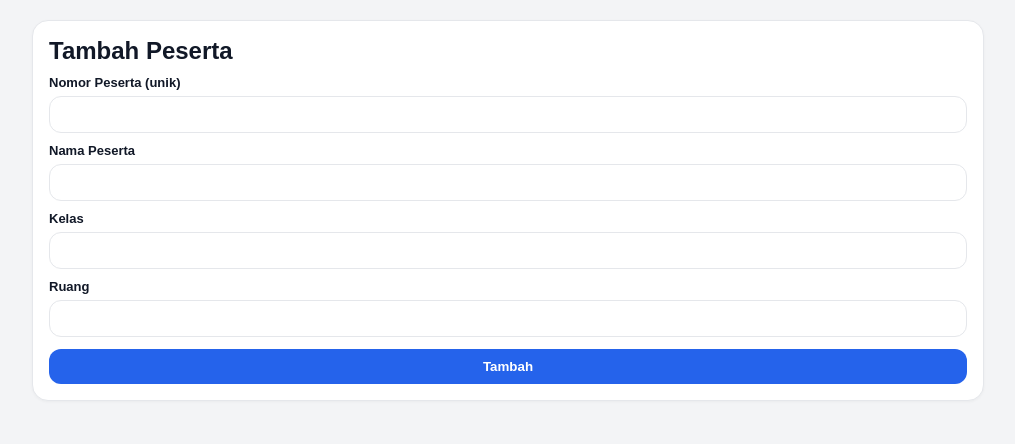
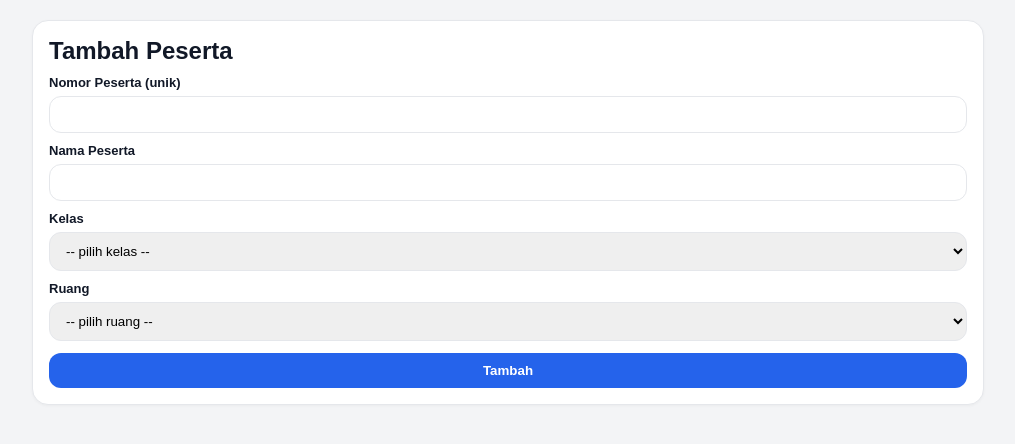
Before and after one commit to phychole/Kartu-Peserta, a PHP site: page /admin/peserta_form.php in a window 1280 px wide. Shown: the part 47-491 px from the top of the page, without its empty margins (132-1147 px from the left). Run offline with PHP 8.4, Linux system fonts and the light colour scheme; a user stored in the database is signed in; tables that the repository leaves empty hold one stand-in row (values such as "Sample post").

Commit message:
Update peserta_form.php

```diff
--- a/admin/peserta_form.php
+++ b/admin/peserta_form.php
@@ -11,8 +11,47 @@ $isEdit = false;
 if ($id > 0) {
   $stmt = $pdo->prepare("SELECT * FROM peserta WHERE id=? LIMIT 1");
   $stmt->execute([$id]);
-  $row = $stmt->fetch();
+  $row = $stmt->fetch(PDO::FETCH_ASSOC);
   if ($row) { $data = $row; $isEdit = true; }
+}
+
+/* daftar kelas */
+$kelasList = $pdo->query("SELECT DISTINCT kelas FROM peserta WHERE kelas<>'' ORDER BY kelas")->fetchAll(PDO::FETCH_COLUMN);
+
+/* mapping kelas -> ruang */
+$map = [];
+$st = $pdo->query("SELECT DISTINCT kelas, ruang FROM peserta WHERE kelas<>'' AND ruang<>'' ORDER BY kelas, ruang");
+while ($r = $st->fetch(PDO::FETCH_ASSOC)) {
+  $k = (string)$r['kelas'];
+  $rg = (string)$r['ruang'];
+  if (!isset($map[$k])) $map[$k] = [];
+  $map[$k][] = $rg;
+}
+foreach ($map as $k => $arr) {
+  $arr = array_values(array_unique($arr));
+  sort($arr);
+  $map[$k] = $arr;
+}
+
+/* ruang global fallback */
+$ruangGlobal = $pdo->query("SELECT DISTINCT ruang FROM peserta WHERE ruang<>'' ORDER BY ruang")->fetchAll(PDO::FETCH_COLUMN);
+
+/* pastikan nilai edit masuk list (agar tetap muncul selected) */
+if ($isEdit && $data['kelas'] !== '' && !in_array($data['kelas'], $kelasList, true)) {
+  $kelasList[] = $data['kelas'];
+  sort($kelasList);
+}
+if ($isEdit && $data['kelas'] !== '' && $data['ruang'] !== '') {
+  if (!isset($map[$data['kelas']])) $map[$data['kelas']] = [];
+  if (!in_array($data['ruang'], $map[$data['kelas']], true)) {
+    $map[$data['kelas']][] = $data['ruang'];
+    $map[$data['kelas']] = array_values(array_unique($map[$data['kelas']]));
+    sort($map[$data['kelas']]);
+  }
+  if (!in_array($data['ruang'], $ruangGlobal, true)) {
+    $ruangGlobal[] = $data['ruang'];
+    sort($ruangGlobal);
+  }
 }
 
 $error = '';
@@ -21,8 +60,12 @@ $msg = '';
 if ($_SERVER['REQUEST_METHOD']==='POST') {
   $nomor = trim($_POST['nomor_peserta'] ?? '');
   $nama  = trim($_POST['nama'] ?? '');
+
   $kelas = trim($_POST['kelas'] ?? '');
+  if ($kelas === '__manual__') $kelas = trim($_POST['kelas_manual'] ?? '');
+
   $ruang = trim($_POST['ruang'] ?? '');
+  if ($ruang === '__manual__') $ruang = trim($_POST['ruang_manual'] ?? '');
 
   if ($nomor==='' || $nama==='' || $kelas==='' || $ruang==='') {
     $error = 'Semua field wajib diisi.';
@@ -32,6 +75,7 @@ if ($_SERVER['REQUEST_METHOD']==='POST') {
         $stmt = $pdo->prepare("UPDATE peserta SET nomor_peserta=?, nama=?, kelas=?, ruang=? WHERE id=?");
         $stmt->execute([$nomor,$nama,$kelas,$ruang,$id]);
         $msg = 'Data berhasil diupdate.';
+        $data = ['nomor_peserta'=>$nomor, 'nama'=>$nama, 'kelas'=>$kelas, 'ruang'=>$ruang];
       } else {
         $stmt = $pdo->prepare("INSERT INTO peserta (nomor_peserta,nama,kelas,ruang) VALUES (?,?,?,?)");
         $stmt->execute([$nomor,$nama,$kelas,$ruang]);
@@ -39,15 +83,17 @@ if ($_SERVER['REQUEST_METHOD']==='POST') {
         $data = ['nomor_peserta'=>'', 'nama'=>'', 'kelas'=>'', 'ruang'=>''];
       }
     } catch (PDOException $e) {
-      // nomor peserta unik
-      if (strpos($e->getMessage(), 'Duplicate') !== false) {
-        $error = 'Nomor peserta sudah ada (unik).';
-      } else {
-        $error = 'Gagal menyimpan data.';
+      if (stripos($e->getMessage(), 'Duplicate') !== false) $error = 'Nomor peserta sudah ada (unik).';
+      else $error = 'Gagal menyimpan data.';
     }
   }
 }
-}
+
+/* untuk JS */
+$mapJson = json_encode($map, JSON_UNESCAPED_UNICODE);
+$ruangGlobalJson = json_encode(array_values($ruangGlobal), JSON_UNESCAPED_UNICODE);
+$currentKelas = (string)($data['kelas'] ?? '');
+$currentRuang = (string)($data['ruang'] ?? '');
 ?>
 <!doctype html>
 <html lang="id">
@@ -56,6 +102,10 @@ if ($_SERVER['REQUEST_METHOD']==='POST') {
   <meta name="viewport" content="width=device-width, initial-scale=1">
   <title><?= $isEdit ? 'Edit' : 'Tambah' ?> Peserta - PSAJ</title>
   <link rel="stylesheet" href="<?= url('/assets/style.css') ?>">
+  <style>
+    .hint{ font-size:12px; color:#6b7280; margin-top:6px; }
+    .manual{ display:none; margin-top:8px; }
+  </style>
 </head>
 <body class="page">
 <header class="topbar">
@@ -64,7 +114,6 @@ if ($_SERVER['REQUEST_METHOD']==='POST') {
     <span class="muted">| <?= e($_SESSION['username'] ?? '') ?></span>
   </div>
   <nav>
-
     <a href="<?= url('/admin/dashboard.php') ?>">Dashboard</a>
     <a href="<?= url('/auth/logout.php') ?>" class="danger">Logout</a>
   </nav>
@@ -77,7 +126,7 @@ if ($_SERVER['REQUEST_METHOD']==='POST') {
   <?php if ($msg): ?><div class="success"><?= e($msg) ?></div><?php endif; ?>
   <?php if ($error): ?><div class="alert"><?= e($error) ?></div><?php endif; ?>
 
-      <form method="post">
+  <form method="post" id="formPeserta">
     <label>Nomor Peserta (unik)</label>
     <input type="text" name="nomor_peserta" value="<?= e($data['nomor_peserta']) ?>" required>
 
@@ -85,14 +134,131 @@ if ($_SERVER['REQUEST_METHOD']==='POST') {
     <input type="text" name="nama" value="<?= e($data['nama']) ?>" required>
 
     <label>Kelas</label>
-        <input type="text" name="kelas" value="<?= e($data['kelas']) ?>" required>
+    <select name="kelas" id="kelasSelect" required style="width:100%;padding:10px 12px;border:1px solid var(--border);border-radius:12px;">
+      <option value="">-- pilih kelas --</option>
+      <?php foreach ($kelasList as $k): ?>
+        <option value="<?= e($k) ?>" <?= ($currentKelas===$k?'selected':'') ?>><?= e($k) ?></option>
+      <?php endforeach; ?>
+      <option value="__manual__">(+ Ketik manual...)</option>
+    </select>
+
+    <div class="manual" id="kelasManualWrap">
+      <input type="text" name="kelas_manual" id="kelasManual" placeholder="Isi kelas manual (contoh: XII RPL 1)">
+      <div class="hint">Jika kelas belum ada di dropdown, isi manual di sini.</div>
+    </div>
 
     <label>Ruang</label>
-        <input type="text" name="ruang" value="<?= e($data['ruang']) ?>" required>
+    <select name="ruang" id="ruangSelect" required style="width:100%;padding:10px 12px;border:1px solid var(--border);border-radius:12px;">
+      <option value="">-- pilih ruang --</option>
+      <option value="__manual__">(+ Ketik manual...)</option>
+    </select>
+
+    <div class="manual" id="ruangManualWrap">
+      <input type="text" name="ruang_manual" id="ruangManual" placeholder="Isi ruang manual (contoh: 05)">
+      <div class="hint">Jika ruang belum ada di dropdown, isi manual di sini.</div>
+    </div>
 
     <button type="submit"><?= $isEdit ? 'Simpan Perubahan' : 'Tambah' ?></button>
   </form>
 </section>
 </main>
+
+<script>
+(function(){
+  const map = <?= $mapJson ?>;
+  const ruangGlobal = <?= $ruangGlobalJson ?>;
+
+  const kelasSel = document.getElementById('kelasSelect');
+  const ruangSel = document.getElementById('ruangSelect');
+
+  const kelasWrap = document.getElementById('kelasManualWrap');
+  const ruangWrap = document.getElementById('ruangManualWrap');
+
+  const kelasManual = document.getElementById('kelasManual');
+  const ruangManual = document.getElementById('ruangManual');
+
+  const currentKelas = <?= json_encode($currentKelas, JSON_UNESCAPED_UNICODE) ?>;
+  const currentRuang = <?= json_encode($currentRuang, JSON_UNESCAPED_UNICODE) ?>;
+
+  function setOptions(selectEl, items, selectedValue){
+    selectEl.innerHTML = '';
+
+    const opt0 = document.createElement('option');
+    opt0.value = '';
+    opt0.textContent = '-- pilih ruang --';
+    selectEl.appendChild(opt0);
+
+    items.forEach(v => {
+      const o = document.createElement('option');
+      o.value = v;
+      o.textContent = v;
+      if (selectedValue && selectedValue === v) o.selected = true;
+      selectEl.appendChild(o);
+    });
+
+    const oManual = document.createElement('option');
+    oManual.value = '__manual__';
+    oManual.textContent = '(+ Ketik manual...)';
+    selectEl.appendChild(oManual);
+  }
+
+  function syncManual(){
+    if (kelasSel.value === '__manual__'){
+      kelasWrap.style.display = 'block';
+      kelasManual.required = true;
+    } else {
+      kelasWrap.style.display = 'none';
+      kelasManual.required = false;
+      kelasManual.value = '';
+    }
+
+    if (ruangSel.value === '__manual__'){
+      ruangWrap.style.display = 'block';
+      ruangManual.required = true;
+    } else {
+      ruangWrap.style.display = 'none';
+      ruangManual.required = false;
+      ruangManual.value = '';
+    }
+  }
+
+  function rebuildRuang(keepSelected){
+    const k = kelasSel.value;
+
+    if (!k || k === '__manual__') {
+      // tidak ada kelas, pakai global
+      setOptions(ruangSel, ruangGlobal, keepSelected ? currentRuang : '');
+      syncManual();
+      return;
+    }
+
+    const list = map[k] ? map[k] : [];
+    const selected = keepSelected ? currentRuang : '';
+    setOptions(ruangSel, list, selected);
+
+    // jika keepSelected tapi currentRuang tidak ada di list, biarkan kosong
+    if (keepSelected && selected && list.indexOf(selected) === -1) {
+      ruangSel.value = '';
+    }
+
+    syncManual();
+  }
+
+  // INIT: edit harus tampil sesuai DB
+  if (currentKelas) {
+    kelasSel.value = currentKelas;
+    rebuildRuang(true); // <— ini kunci: ruang ikut kelas DB, dan selected = currentRuang
+  } else {
+    rebuildRuang(false);
+  }
+
+  kelasSel.addEventListener('change', function(){
+    // saat user ganti kelas, ruang tidak dipaksa tetap
+    rebuildRuang(false);
+  });
+
+  ruangSel.addEventListener('change', syncManual);
+})();
+</script>
 </body>
 </html>
```
Lines whose indentation alone changed are shown as unchanged.
